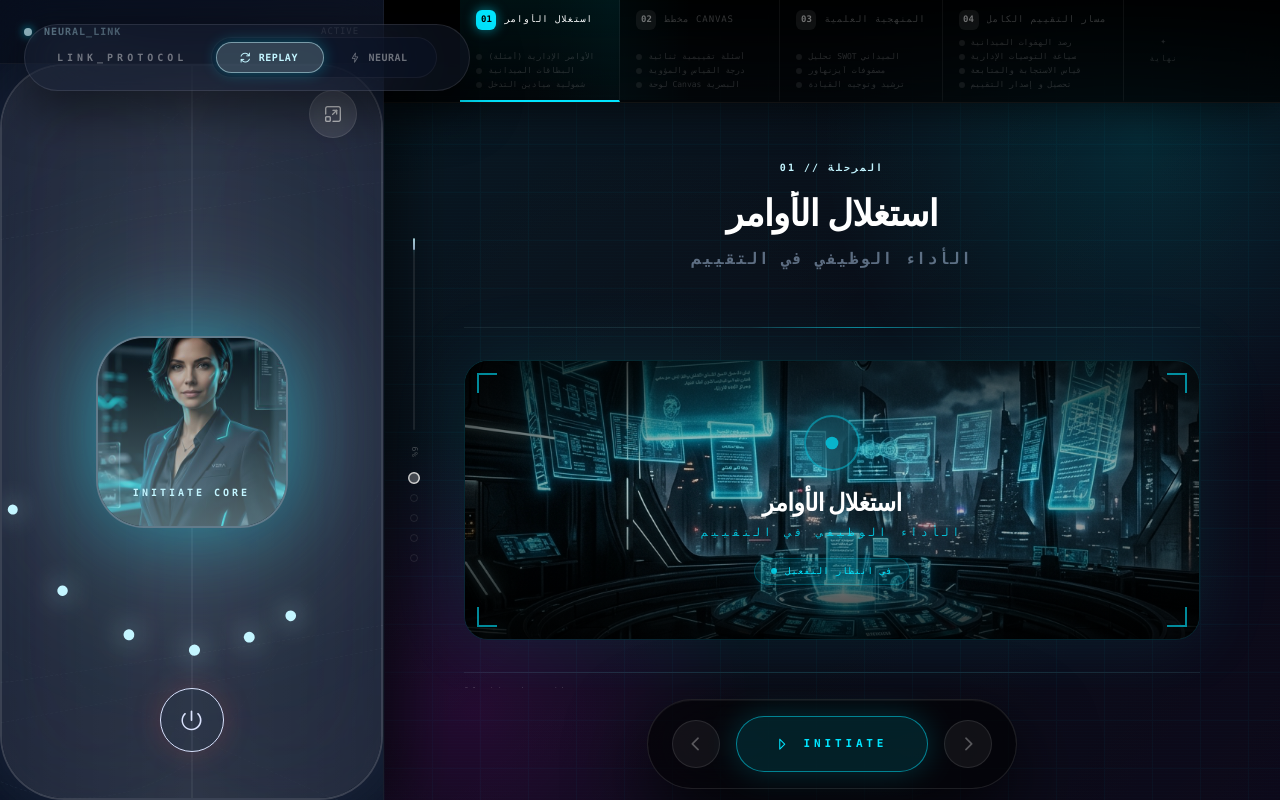
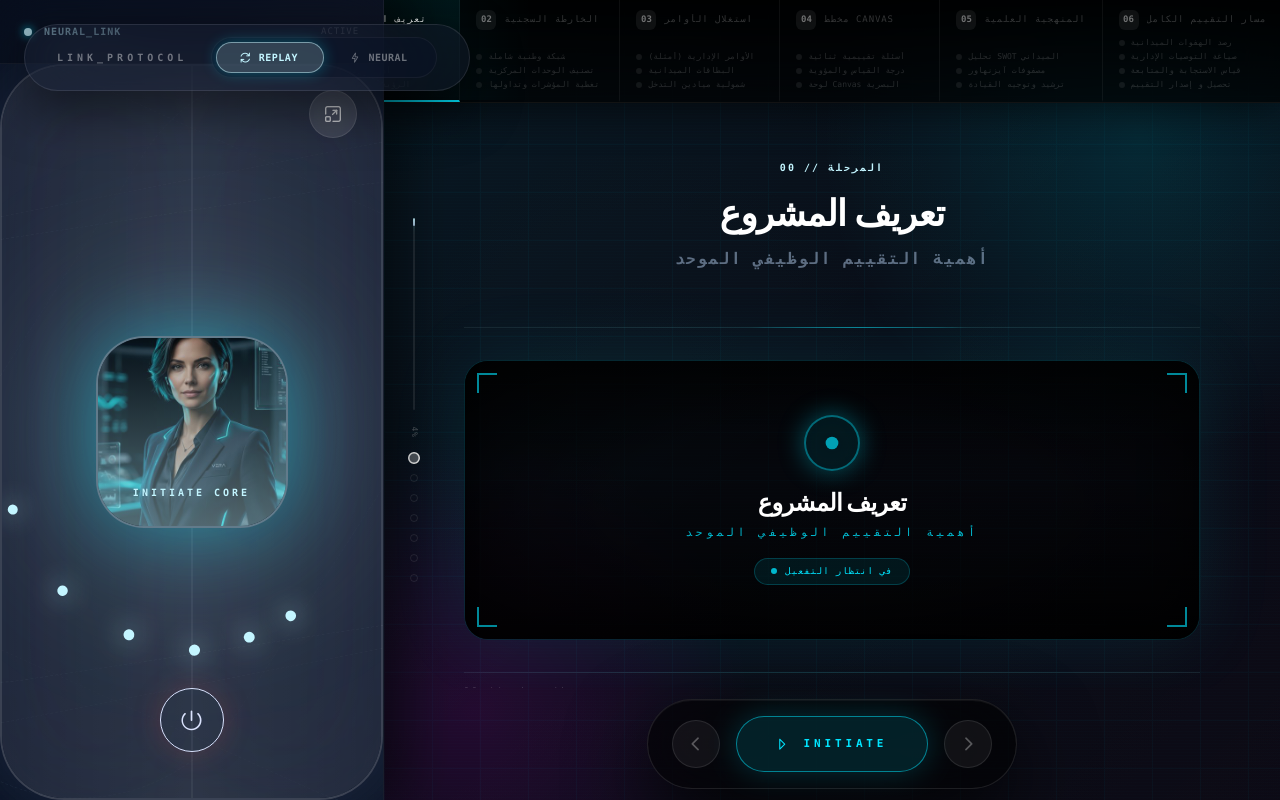
Before and after one commit to rayhannour/veraai, a Next.js app: page /avatar in a window 1280 px wide. Built offline with nearby package versions, Linux system fonts and the light colour scheme.

Commit message:
fix: remove all refs to simulation and fix typescript errors

```diff
--- a/src/app/avatar/presentation.tsx
+++ b/src/app/avatar/presentation.tsx
@@ -1,6 +1,7 @@
 "use client";
 import React, { useState, useEffect, useRef } from 'react';
 import { motion, AnimatePresence, useMotionValue, useSpring } from 'framer-motion';
+import dynamic from 'next/dynamic';
 
 // ─── TYPES ──────────────────────────────────────────────────────────────────
 
@@ -46,10 +47,48 @@ interface Slide {
 
 export const PRESENTATION_SLIDES: Slide[] = [
   {
+    id: "intro-definition",
+    title: "تعريف المشروع",
+    subtitle: "أهمية التقييم الوظيفي الموحد",
+    chapter: "المرحلة // 00",
+    gradient: "from-[#00e5ff]/10 via-transparent to-[#ff3366]/5",
+    introScript: "أهلاً بك. في هذا العرض نسلط الضوء على مشروع التقييم الوظيفي الشامل لمنظومة الإصلاح والسجون التونسية، ولماذا يعتبر أداة لا غنى عنها.",
+    points: [
+      {
+        id: "def1", label: "مفهوم التقييم", detail: "رصد موضوعي للآداء", script: "التقييم ليس مجرد تتبع دوري، بل هو تشخيص موضوعي يعتمد على بيانات حقيقية لقياس مدى الامتثال للمعايير المؤسساتية.", icon: "pi-chart-pie", accentColor: "#00e5ff", stats: { type: 'pulse', value: 100, label: "تشخيص", color: "#00e5ff", unit: "%" }
+      },
+      {
+        id: "def2", label: "أهمية المشروع", detail: "توحيد المعايير الوطنية", script: "أهمية المشروع تكمن في توحيد معايير العمل بين كافة الوحدات السجنية، مما يقلل من هامش الخطأ البشري ويرفع من مستوى الرعاية والأمن.", icon: "pi-shield", accentColor: "#00ffaa", stats: { type: 'donut', value: 95, label: "توحيد", color: "#00ffaa", unit: "%" }
+      },
+      {
+        id: "def3", label: "الرؤية المستقبلية", detail: "تأسيس مؤسسة ذكية", script: "يهدف المشروع في مرحلته النهائية إلى تأسيس منظومة إصلاح ذكية قادرة على التنبؤ بالاخلالات عبر مخرجات تحليل وتقييم مستمر.", icon: "pi-globe", accentColor: "#ff00ff", stats: { type: 'bar', values: [30, 60, 90, 100], label: "استباق", color: "#ff00ff" }
+      }
+    ]
+  },
+  {
+    id: "tunisia-map",
+    title: "الخارطة السجنية",
+    subtitle: "توزع الوحدات حسب الأهداف",
+    chapter: "المرحلة // 01",
+    gradient: "from-[#00ffaa]/10 via-transparent to-[#f59e0b]/5",
+    introScript: "نستعرض هنا الخارطة السجنية التونسية، حيث نطبق هذا المشروع الموحد على شبكة من الوحدات الموزعة على كامل التراب الوطني لغاية التقييم.",
+    points: [
+      {
+        id: "map1", label: "شبكة وطنية شاملة", detail: "انتشار الوحدات السجنية", script: "تتوزع المؤسسات العقابية والإصلاحية على كامل التراب الوطني التونسي، من بنزرت في أقصى الشمال إلى تخوم الجنوب.", icon: "pi-map-marker", accentColor: "#00ffaa"
+      },
+      {
+        id: "map2", label: "تصنيف الوحدات المركزية", detail: "أقطاب استراتيجية ومراكز إيقاف", script: "تمثل مدن كبرى مثل تونس وصفاقس وسوسة أقطاباً كبرى للمشروع، نظرة لقدرة استيعابها العالية وتأثيرها على مسار التاهيل.", icon: "pi-building", accentColor: "#00e5ff"
+      },
+      {
+        id: "map3", label: "تغطية المؤشرات وتداولها", detail: "تطبيق المعيار الموحد وطنياً", script: "بفضل هذا التوزيع، تتدفق البيانات والمؤشرات الآنية من مختلف السجون نحو لوحة قياس مركزية لتقييم جميع الوحدات بمسطرة واحدة.", icon: "pi-sitemap", accentColor: "#ffcc00"
+      }
+    ]
+  },
+  {
     id: "intro",
     title: "استغلال الأوامر",
     subtitle: "الأداء الوظيفي في التقييم",
-    chapter: "المرحلة // 01",
+    chapter: "المرحلة // 02",
     gradient: "from-[#00e5ff]/10 via-transparent to-[#ff00ff]/5",
     introScript: "أهلاً ومرحباً. يتمحور العرض اليوم حول أسس التقييم الوظيفي الحديث، وكيف نستغل النصوص المنظمة لعمل كافة الميادين داخل المنظومة السجنية والإصلاحية.",
     points: [
@@ -101,7 +140,7 @@ export const PRESENTATION_SLIDES: Slide[] = [
     id: "tech",
     title: "مخطط Canvas",
     subtitle: "أسئلة كمؤشرات أداء",
-    chapter: "المرحلة // 02",
+    chapter: "المرحلة // 03",
     gradient: "from-[#00ffaa]/10 via-transparent to-[#00e5ff]/5",
     introScript: "المرحلة الحاسمة تتمثل في تفكيك هذه الإجراءات وتحويلها إلى نموذج Canvas متكامل. هذا المخطط يعتمد على قوة صياغة واستغلال السؤال التقييمي.",
     points: [
@@ -150,7 +189,7 @@ export const PRESENTATION_SLIDES: Slide[] = [
     id: "impact",
     title: "المنهجية العلمية",
     subtitle: "SWOT & Eisenhower",
-    chapter: "المرحلة // 03",
+    chapter: "المرحلة // 04",
     gradient: "from-[#ff3366]/10 via-transparent to-[#ff00ff]/5",
     introScript: "نقرن عملية الرصد والمتابعة بأدوات علمية حديثة عالمياً للتحليل: تحديداً طريقة SWOT ومصفوفة آيزنهاور لتشخيص الحالة واتخاذ الإجراءات.",
     points: [
@@ -201,7 +240,7 @@ export const PRESENTATION_SLIDES: Slide[] = [
     id: "sesp",
     title: "مسار التقييم الكامل",
     subtitle: "رصد الإخلالات واستخراج التقرير",
-    chapter: "المرحلة // 04",
+    chapter: "المرحلة // 06",
     gradient: "from-[#f59e0b]/10 via-transparent to-[#ff3366]/5",
     introScript: "وأخيرا، لنتتبع الدورة الكاملة لعملية التقييم. ينقسم إنجاز التقييم إلى أربع خطوات تراكمية تضمن الموضوعية والمتابعة الفعلية.",
     points: [
@@ -951,10 +990,10 @@ const TorchLine = ({ color = '#00e5ff', delay = 0 }: { color?: string; delay?: n
 // ─── SLIDE WAITING ART (shown before any point is revealed) ────────────────────
 
 const SLIDE_IMAGES: Record<string, string> = {
-  intro:  '/slide_commands.png',
-  tech:   '/slide_canvas.png',
+  intro: '/slide_commands.png',
+  tech: '/slide_canvas.png',
   impact: '/slide_swot.png',
-  sesp:   '/slide_evaluation.png',
+  sesp: '/slide_evaluation.png',
 };
 
 const SlideWaitingArt = ({ slide }: { slide: Slide }) => {
@@ -1156,8 +1195,21 @@ const ProcessGraph = ({ revealedCount }: { revealedCount: number }) => (
     )}
   </motion.div>
 );
-
-// ─── ORBITAL CANVAS DIAGRAM (SLIDE 2) ─────────────────────────────────────────
+// ─── TUNISIA MAP EMBED DIAGRAM (SLIDE 1) ────────────────────────────────────────
+
+const TunisiaMapLeaflet = dynamic(() => import('@/components/DynamicTunisiaMap'), {
+  ssr: false,
+  loading: () => (
+    <div className="w-full mt-4 h-[400px] rounded-2xl flex items-center justify-center border border-white/10 text-[#00e5ff] bg-black font-mono tracking-widest opacity-70">
+      <div className="flex flex-col items-center gap-4">
+        <motion.div animate={{ rotate: 360 }} transition={{ duration: 2, repeat: Infinity, ease: 'linear' }} className="w-8 h-8 rounded-full border-2 border-t-[#00e5ff] border-r-[#00e5ff] border-b-transparent border-l-transparent" />
+        <span>INITIALIZING SATELLITE MAP...</span>
+      </div>
+    </div>
+  )
+});
+
+// ─── ORBITAL CANVAS DIAGRAM (SLIDE 3) ─────────────────────────────────────────
 
 const OrbitalCanvasDiagram = ({ slide, currentPointIndex }: { slide: any; currentPointIndex: number }) => {
   const points = slide.points;
@@ -1322,6 +1374,74 @@ const OrbitalCanvasDiagram = ({ slide, currentPointIndex }: { slide: any; curren
   );
 };
 
+// ─── AMBIENT AUDIO (offline file) ────────────────────────────────────────────
+// Uses /calm.mp3 from public folder. Plays at 8% volume so avatar voice
+// remains fully dominant. Fades in/out via volume ramp.
+
+const useAmbientAudio = (active: boolean) => {
+  const audioRef = React.useRef<HTMLAudioElement | null>(null);
+  const fadeRef = React.useRef<number | null>(null);
+
+  React.useEffect(() => {
+    if (typeof window === 'undefined') return;
+
+    // Create audio element once
+    if (!audioRef.current) {
+      const audio = new Audio('/calm.mp3');
+      audio.loop = true;
+      audio.volume = 0;
+      audioRef.current = audio;
+    }
+
+    const audio = audioRef.current;
+
+    const clearFade = () => {
+      if (fadeRef.current) {
+        clearInterval(fadeRef.current);
+        fadeRef.current = null;
+      }
+    };
+
+    if (active) {
+      audio.play().catch(() => { }); // catch autoplay block silently
+      clearFade();
+      // Fade in to 0.08 over ~3 seconds
+      fadeRef.current = window.setInterval(() => {
+        if (audio.volume < 0.08) {
+          audio.volume = Math.min(0.08, audio.volume + 0.004);
+        } else {
+          clearFade();
+        }
+      }, 150);
+    } else {
+      clearFade();
+      // Fade out over ~3 seconds then pause
+      fadeRef.current = window.setInterval(() => {
+        if (audio.volume > 0.002) {
+          audio.volume = Math.max(0, audio.volume - 0.004);
+        } else {
+          audio.volume = 0;
+          audio.pause();
+          clearFade();
+        }
+      }, 150);
+    }
+
+    return clearFade;
+  }, [active]);
+
+  // Cleanup on unmount
+  React.useEffect(() => {
+    return () => {
+      if (fadeRef.current) clearInterval(fadeRef.current);
+      if (audioRef.current) {
+        audioRef.current.pause();
+        audioRef.current = null;
+      }
+    };
+  }, []);
+};
+
 // ─── MAIN COMPONENT ───────────────────────────────────────────────────────────
 
 interface PresentationProps {
@@ -1339,6 +1459,9 @@ const Presentation = React.forwardRef<PresentationHandle, PresentationProps>(({
   const [isAutoplaying, setIsAutoplaying] = useState(false);
   const [isOutroActive, setIsOutroActive] = useState(false);
   const [speakingText, setSpeakingText] = useState('');
+
+  // Ambient background audio — very low volume, fades in/out with autoplay
+  useAmbientAudio(isAutoplaying);
 
   // Intercept script to capture for ticker
   const handleRepeatScript = (script: string) => {
@@ -1613,6 +1736,8 @@ const Presentation = React.forwardRef<PresentationHandle, PresentationProps>(({
                 <AnimatePresence mode="wait">
                   {currentPointIndex === -1 ? (
                     <SlideWaitingArt key={`wait-${currentSlide.id}`} slide={currentSlide} />
+                  ) : currentSlide.id === 'tunisia-map' ? (
+                    <TunisiaMapLeaflet key="tunimap" currentPointIndex={currentPointIndex} />
                   ) : currentSlide.id === 'tech' ? (
                     <OrbitalCanvasDiagram key="orbital" slide={currentSlide} currentPointIndex={currentPointIndex} />
                   ) : (
```
Lines whose indentation alone changed are shown as unchanged.
